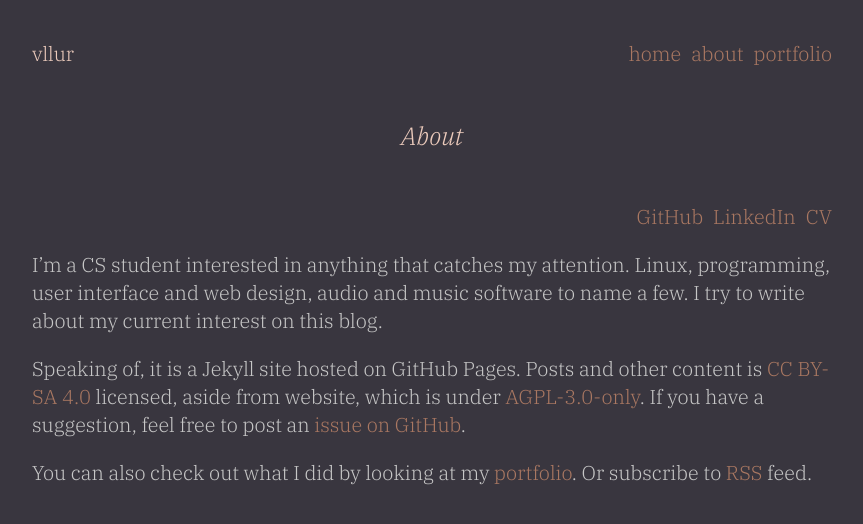
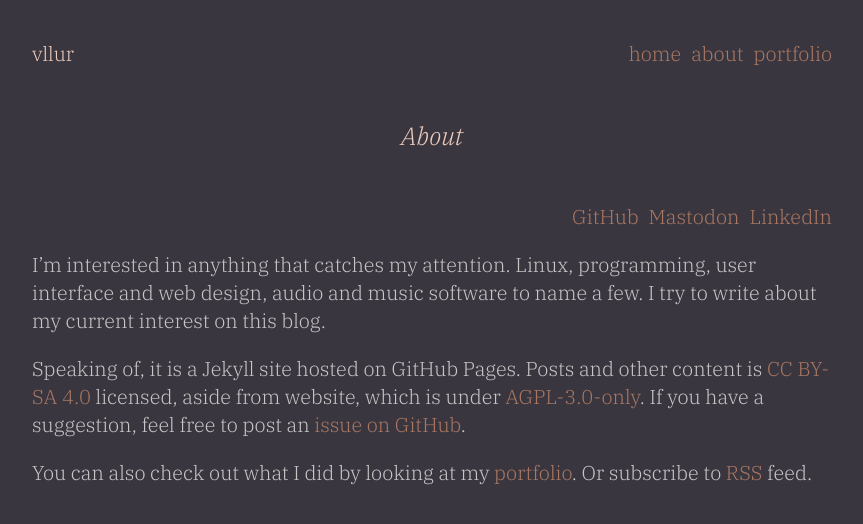
Before and after one commit to vllur/blog, a Jekyll site: the page built from content/about.md, in a window 1280 px wide. Shown: the top 524 px of the page, without its empty margins (208-1071 px from the left). Built offline with Jekyll 4.4.1, drawn with Linux system fonts in a browser that asks for light colours.

Commit message:
Uploaded content

```diff
--- a/Gemfile
+++ b/Gemfile
@@ -5,3 +5,5 @@ gem 'jekyll-seo-tag'
 gem "jekyll-sitemap"
 gem "jekyll-relative-links"
 gem "jekyll-feed"
+
+gem "webrick", "~> 1.7"
--- a/_config.yml
+++ b/_config.yml
@@ -38,8 +38,11 @@ collections:
 # Appears in header.
 author: "vllur"
 
-# Link to portfolio.
+# Links.
 portfolio: "https://vllur.github.io"
+github: /
+mastodon: https://fosstodon.org/@vllur
+linkedin: /
 
 
 #----------------------------------------
--- a/content/about.md
+++ b/content/about.md
@@ -5,12 +5,12 @@ permalink: /about/
 ---
 
 <ul class="nav-list">
-  <li><a href="/">GitHub</a></li>
-  <li><a href="/">LinkedIn</a></li>
-  <li><a href="/">CV</a></li>
+  <li><a href="{{- site.github -}}">GitHub</a></li>
+  <li><a rel="me" href="{{- site.mastodon -}}">Mastodon</a></li>
+  <li><a href="{{- site.linkedin -}}">LinkedIn</a></li>
 </ul>
 
-I'm a CS student interested in anything that catches my attention. Linux, programming, user interface and web design, audio and music software to name a few. I try to write about my current interest on this blog.
+I'm interested in anything that catches my attention. Linux, programming, user interface and web design, audio and music software to name a few. I try to write about my current interest on this blog.
 
 Speaking of, it is a Jekyll site hosted on GitHub Pages. Posts and other content is [CC BY-SA 4.0](https://creativecommons.org/licenses/by-sa/4.0/) licensed, aside from website, which is under [AGPL-3.0-only](https://www.gnu.org/licenses/agpl-3.0-standalone.html). If you have a suggestion, feel free to post an [issue on GitHub](https://github.com/vllur/vllur.github.io/issues).
 
```
Also changed, not shown: README.md (+2 -1 lines), content/_posts/2022-09-26-KDE-Connect-linking-Linux-and-Android.md (added, +38 -0 lines), 1 other file.
